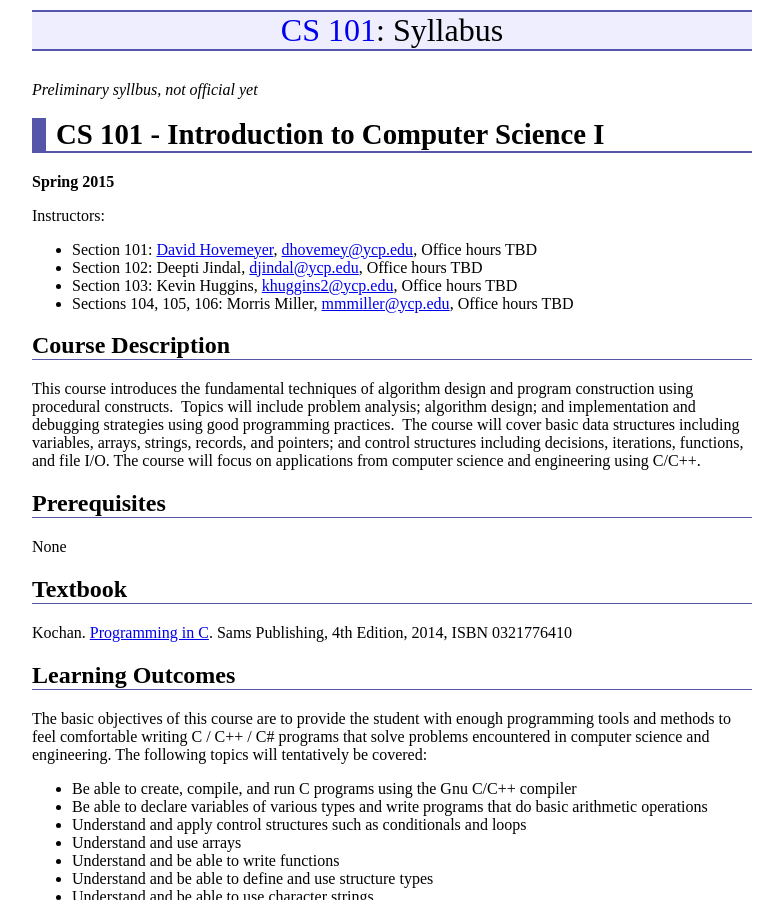
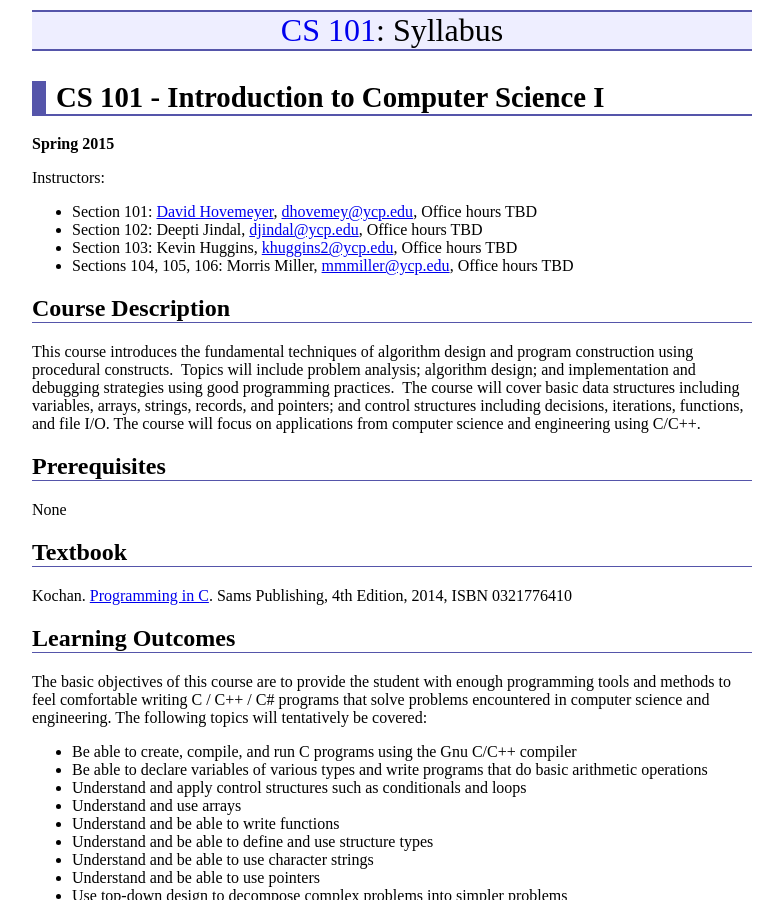
Before and after one commit to ycpcs/cs101-spring2015, a Jekyll site: the page built from syllabus.md, in a window 1280 px wide and 900 px high. Shown: the whole window, without its empty margins (248-1031 px from the left). Built offline with Jekyll 4.4.1, drawn with Linux system fonts in a browser that asks for light colours; Markdown is read by kramdown in place of the engine named in the settings.

Commit message:
syllabus is official

```diff
--- a/syllabus.md
+++ b/syllabus.md
@@ -2,8 +2,6 @@
 layout: default
 title: Syllabus
 ---
-
-*Preliminary syllbus, not official yet*
 
 CS 101 - Introduction to Computer Science I
 ===========================================
```
